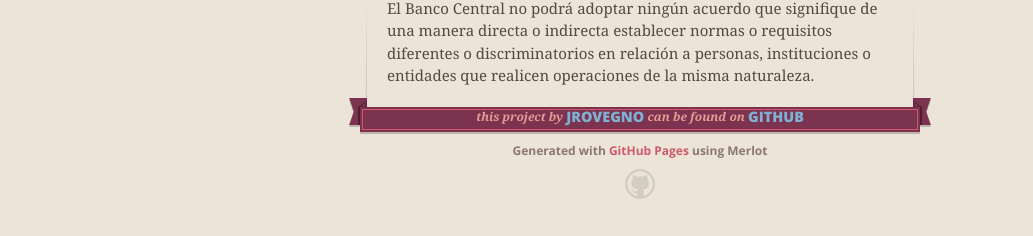
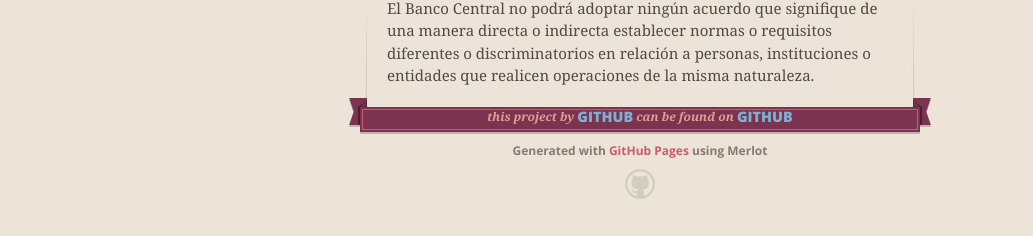
Before and after one commit to jrovegno/AC, a Jekyll site: the page built from capitulos/cap13.md, in a window 1280 px wide. Shown: the part 733-969 px from the top of the page, without its empty margins (0-1033 px from the left). Built offline with Jekyll 4.4.1, drawn with Linux system fonts in a browser that asks for light colours; nearby versions of some CDN libraries.

Commit message:
Reemplaza variables universales en default closed #5

```diff
--- a/_layouts/default.html
+++ b/_layouts/default.html
@@ -21,13 +21,13 @@
   </head>
 
   <body>
-    <a id="forkme_banner" href="https://github.com/jrovegno/AC">View on GitHub</a>
+    <a id="forkme_banner" href="https://github.com/{{ site.github }}{{ site.baseurl }}">View on GitHub</a>
     <div class="shell">
 
       <header>
         <span class="ribbon-outer">
           <span class="ribbon-inner">
-            <h1><a href="http://jrovegno.github.io/AC/">{{ site.title }}</a></h1>
+            <h1><a href="{{ site.production_url }}{{ site.baseurl }}">{{ site.title }}</a></h1>
             <h2>{{ site.subtitle }}</h2>
           </span>
           <span class="left-tail"></span>
@@ -37,7 +37,7 @@
 
       <section id="downloads">
         <span class="inner">
-          <a href="https://github.com/jrovegno/AC/zipball/gh-pages" class="zip"><em>download</em> .ZIP</a><a href="https://github.com/jrovegno/AC/tarball/gh-pages" class="tgz"><em>download</em> .TGZ</a>
+          <a href="https://github.com/{{ site.github }}{{ site.baseurl }}/zipball/gh-pages" class="zip"><em>download</em> .ZIP</a><a href="https://github.com/{{ site.github }}{{ site.baseurl }}/tarball/gh-pages" class="tgz"><em>download</em> .TGZ</a>
         </span>
       </section>
 
@@ -52,7 +52,7 @@
       <footer>
         <span class="ribbon-outer">
           <span class="ribbon-inner">
-            <p>this project by <a href="https://github.com/jrovegno">jrovegno</a> can be found on <a href="https://github.com/jrovegno/AC">GitHub</a></p>
+            <p>this project by <a href="https://github.com/{{ site.github }}">{{ site.github }}</a> can be found on <a href="https://github.com/{{ site.github }}{{ site.baseurl }}">GitHub</a></p>
           </span>
           <span class="left-tail"></span>
           <span class="right-tail"></span>
```
Also changed, not shown: _layouts/index.html (+6 -6 lines).
